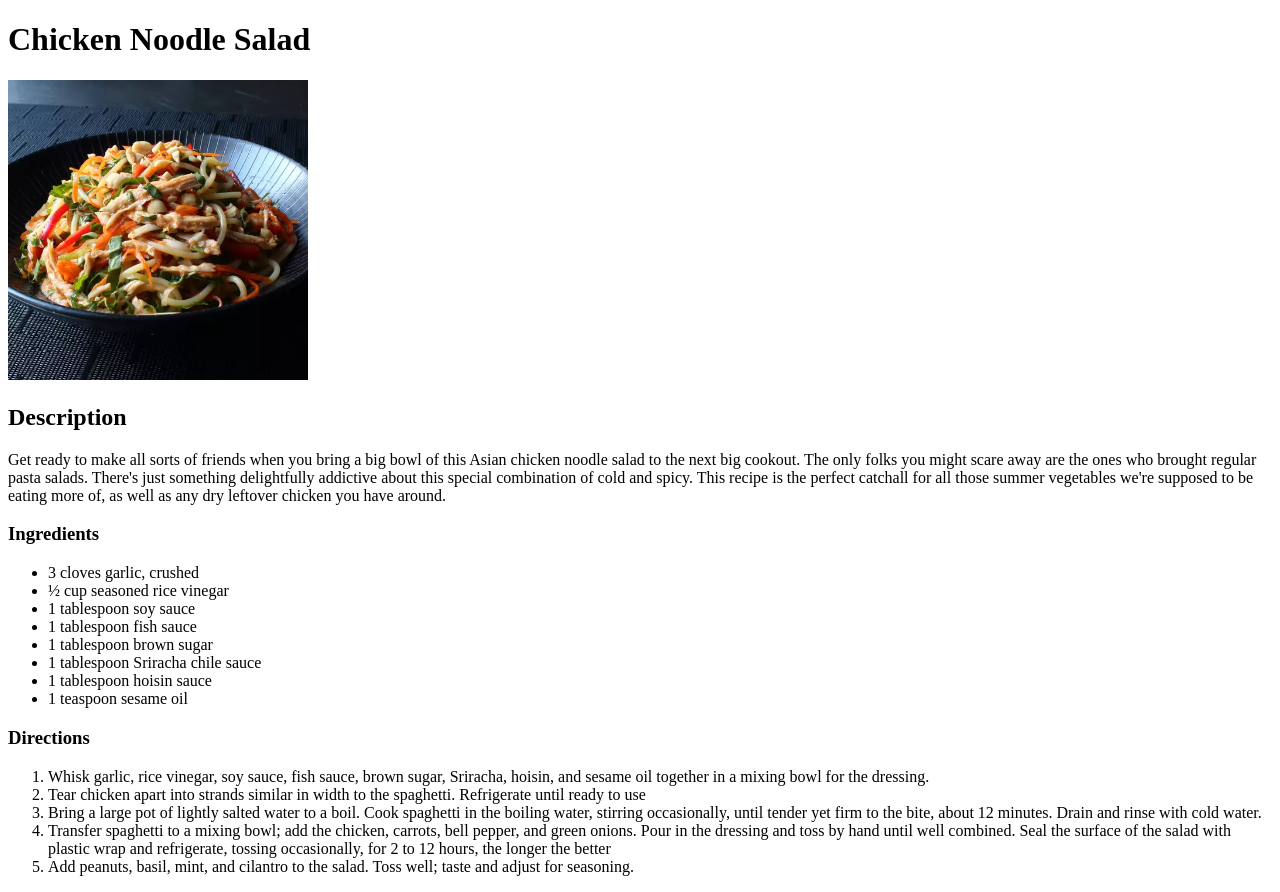
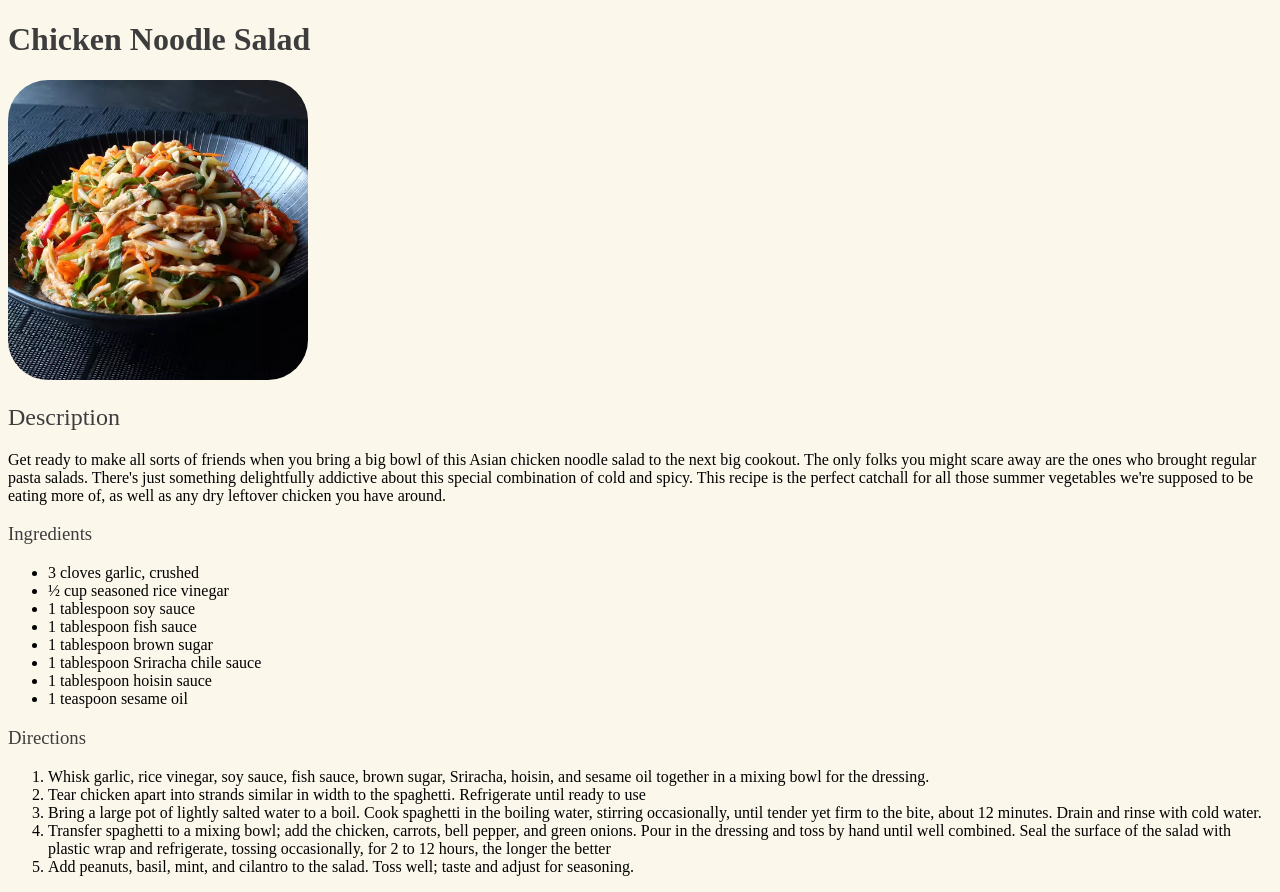
Before and after one commit to Dawe54/odin-recipes, a plain HTML site: page recipes/Chicken Noodle Salad.html in a window 1280 px wide. Drawn offline with Linux system fonts and the light colour scheme.

Commit message:
Added CSS To All Pages

```diff
--- a/recipes/Chicken Noodle Salad.html
+++ b/recipes/Chicken Noodle Salad.html
@@ -4,6 +4,7 @@
   <meta charset="UTF-8">
   <meta name="viewport" content="width=device-width, initial-scale=1.0">
   <title>Chicken Noodle Salad</title>
+  <link rel="stylesheet" href="./styles.css">
 </head>
 <body>
   <h1>Chicken Noodle Salad</h1>
--- /dev/null
+++ b/recipes/styles.css
@@ -0,0 +1,20 @@
+body{
+  background-color: rgb(251, 247, 235);
+
+}
+
+img{
+  border-radius: 40px;
+}
+h1{
+  color: rgb(62, 61, 61);
+  font-weight: 800;
+}
+h2, h3{
+  color: rgb(62, 61, 61);
+  font-weight: 80;
+}
+p, li{
+  color: rgb(62, 61, 61)
+  font-weight: 800;
+}
--- /dev/null
+++ b/styles.css
@@ -0,0 +1,6 @@
+body{
+  background-color: rgb(231, 226, 212);
+}
+.Title1{
+  color: rgb(62, 61, 61);
+}
```
Also changed, not shown: index.html (+3 -2 lines), recipes/Shrimp.html (+1 -0 lines), recipes/lasagna.html (+1 -0 lines).
